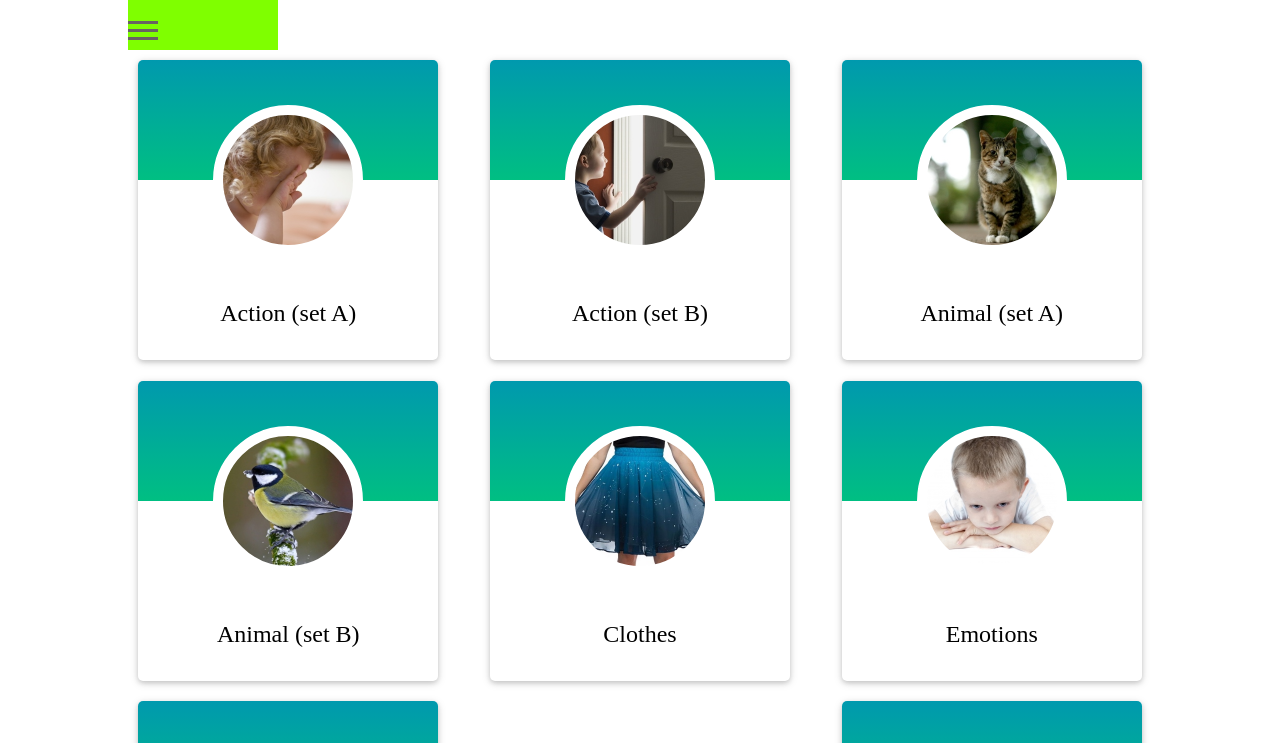
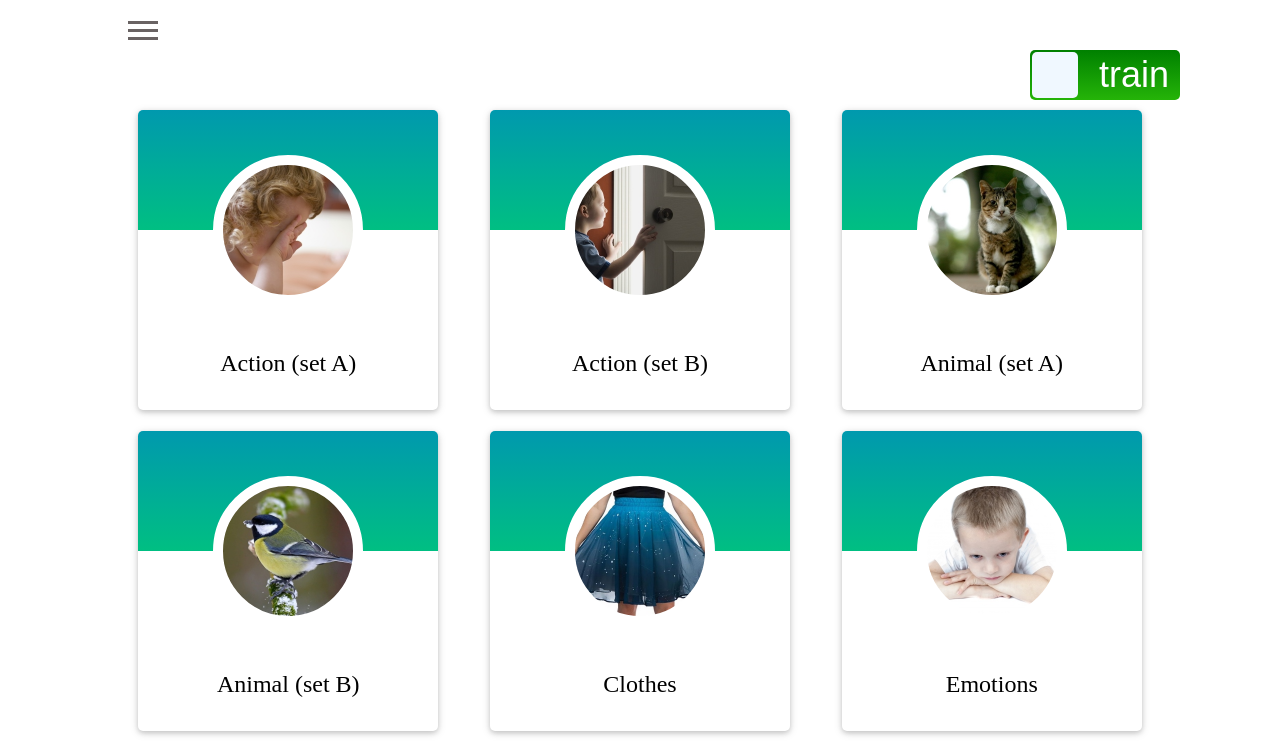
Before and after one commit to LenarFF/english-for-kids, a website built with webpack: page english-for-kids-base/src/index.html in a window 1280 px wide. Shown: the top 743 px of the page. Built offline with nearby package versions, Linux system fonts and the light colour scheme.

Commit message:
feat: add toggle

```diff
--- a/english-for-kids-base/src/components/card/word-card/rotate/rotate.ts
+++ b/english-for-kids-base/src/components/card/word-card/rotate/rotate.ts
@@ -9,12 +9,12 @@ export class Rotate extends BaseComponent {
     xml:space="preserve">
  <g>
    <g>
-     <path d="M91.465,5.491c-0.748-0.311-1.609-0.139-2.18,0.434l-8.316,8.316C72.046,5.057,60.125,0,47.399,0
+     <path class="path" d="M91.465,5.491c-0.748-0.311-1.609-0.139-2.18,0.434l-8.316,8.316C72.046,5.057,60.125,0,47.399,0
        c-2.692,0-5.407,0.235-8.068,0.697C21.218,3.845,6.542,17.405,1.944,35.244c-0.155,0.599-0.023,1.235,0.355,1.724
        c0.379,0.489,0.962,0.775,1.581,0.775h12.738c0.839,0,1.59-0.524,1.878-1.313c3.729-10.193,12.992-17.971,23.598-19.814
        c1.747-0.303,3.525-0.456,5.288-0.456c8.428,0,16.299,3.374,22.168,9.5l-8.445,8.444c-0.571,0.572-0.742,1.432-0.434,2.179
        c0.311,0.748,1.039,1.235,1.848,1.235h28.181c1.104,0,2-0.896,2-2V7.338C92.7,6.53,92.211,5.801,91.465,5.491z"/>
-     <path d="M90.192,56.328H77.455c-0.839,0-1.59,0.523-1.878,1.312c-3.729,10.193-12.992,17.972-23.598,19.814
+     <path class="path" d="M90.192,56.328H77.455c-0.839,0-1.59,0.523-1.878,1.312c-3.729,10.193-12.992,17.972-23.598,19.814
        c-1.748,0.303-3.525,0.456-5.288,0.456c-8.428,0-16.3-3.374-22.168-9.5l8.444-8.444c0.572-0.572,0.743-1.432,0.434-2.179
        c-0.31-0.748-1.039-1.235-1.848-1.235H3.374c-1.104,0-2,0.896-2,2v28.181c0,0.809,0.487,1.538,1.235,1.848
        c0.746,0.31,1.607,0.138,2.179-0.435l8.316-8.315c8.922,9.183,20.843,14.241,33.569,14.241c2.693,0,5.408-0.235,8.069-0.697
--- a/english-for-kids-base/src/components/card/word-card/word-card.css
+++ b/english-for-kids-base/src/components/card/word-card/word-card.css
@@ -7,6 +7,7 @@
   justify-content: space-around;
   perspective: 44rem;
   cursor: pointer;
+  background-color: aliceblue;
 }
 
 .word-card {
--- a/english-for-kids-base/src/components/card/word-card/word-card.ts
+++ b/english-for-kids-base/src/components/card/word-card/word-card.ts
@@ -64,7 +64,8 @@ export class WordCard extends BaseComponent {
 
   createAudio(event: Event): void {
     const eventTarget = event.target as HTMLElement;
-    if (eventTarget.classList.contains('word-card__rotate-img')) {
+    if (eventTarget.classList.contains('word-card__rotate-img')
+     || eventTarget.classList.contains('path')) {
       return;
     }
     const word = this.wordCardFront.element.getAttribute('data-word') as string;
--- a/english-for-kids-base/src/components/burger/burger.ts
+++ b/english-for-kids-base/src/components/menu/burger/burger.ts
@@ -1,4 +1,4 @@
-import { BaseComponent } from '../base-component';
+import { BaseComponent } from '../../base-component';
 import './burger.css';
 
 export class Burger extends BaseComponent {
--- a/english-for-kids-base/src/components/menu/menu.ts
+++ b/english-for-kids-base/src/components/menu/menu.ts
@@ -1,7 +1,7 @@
 import { CategoryPage } from '../../pages/category-page/category-page';
 import { MainPage } from '../../pages/main-page/main-page';
 import { BaseComponent } from '../base-component';
-import { Burger } from '../burger/burger';
+import { Burger } from './burger/burger';
 import './menu.css';
 
 export class Menu extends BaseComponent {
@@ -41,7 +41,6 @@ export class Menu extends BaseComponent {
     for (let i = 0; i < menuElements.length; i++) {
       const listItem = new BaseComponent('li', ['list__el']);
       listItem.element.innerHTML = `${menuElements[i]}`;
-      listItem.element.setAttribute('data-number', `${i}`);
       listItem.element.addEventListener('click', () => this.goToCategory(i));
       this.list.element.append(listItem.element);
     }
--- /dev/null
+++ b/english-for-kids-base/src/components/toggle/toggle.css
@@ -0,0 +1,45 @@
+
+.switch{
+  position: absolute;
+  top: 50px;
+  right: 100px;
+  -webkit-appearance: none;
+  background: linear-gradient(green, rgb(37, 180, 8));
+  cursor: pointer;
+  height: 50px;
+  width: 150px;
+  border-radius: 5px;
+}
+.switch::after {
+  top: 2px;
+  left: 2px;
+  content: '';
+  width: 46px;
+  height: 46px;
+  background-color: aliceblue;
+  position: absolute;
+  border-radius: 5px;
+  transition: .3s;
+  }
+.switch:checked {
+  background: linear-gradient(rgb(250, 102, 56), rgb(217, 221, 15));
+  }
+.switch:checked::after {
+  transform: translateX(100px);
+  }
+.switch::before {
+  content: "train";
+  position: absolute;
+  top: 4px;
+  left: 69px;
+  font-size: 36px;
+  color: white;
+  }
+  .switch:checked::before {
+    content: "play";
+    left: 15px;
+  }
+
+.switch:focus {
+  outline-color: transparent;
+}
--- /dev/null
+++ b/english-for-kids-base/src/components/toggle/toggle.ts
@@ -0,0 +1,9 @@
+import { BaseComponent } from '../base-component';
+import './toggle.css';
+
+export class Toggle extends BaseComponent {
+  constructor() {
+    super('input', ['switch']);
+    (this.element as HTMLInputElement).type = 'checkbox';
+  }
+}
--- a/english-for-kids-base/src/index.ts
+++ b/english-for-kids-base/src/index.ts
@@ -1,6 +1,4 @@
 import { AppWrapper } from './pages/app-wrapper/app-wrapper';
-import { CategoryPage } from './pages/category-page/category-page';
-import { MainPage } from './pages/main-page/main-page';
 import './style.css';
 
 const appWrapper = new AppWrapper();
--- a/english-for-kids-base/src/pages/app-wrapper/app-wrapper.css
+++ b/english-for-kids-base/src/pages/app-wrapper/app-wrapper.css
@@ -5,18 +5,5 @@ height: 100%;
 justify-content: space-between;
 margin: 0 auto;
 max-width: 1920px;
+padding-top: 100px;
 }
-
-.toggle {
-  width: 150px;
-  height: 50px;
-  background-color: chartreuse;
-}
-
-.app__control {
-  display: flex;
-  justify-content: space-between;
-  height: 150px;
-  align-items: center;
-  padding: 0 10%;
-}
--- a/english-for-kids-base/src/pages/app-wrapper/app-wrapper.ts
+++ b/english-for-kids-base/src/pages/app-wrapper/app-wrapper.ts
@@ -2,11 +2,12 @@ import { categoryCardsInfo } from '../../cardsInfo';
 import { BaseComponent } from '../../components/base-component';
 import { Footer } from '../../components/footer/footer';
 import { Menu } from '../../components/menu/menu';
+import { Toggle } from '../../components/toggle/toggle';
 import { MainPage } from '../main-page/main-page';
 import './app-wrapper.css';
 
 export class AppWrapper extends BaseComponent {
-  toggle: BaseComponent;
+  toggle: Toggle;
 
   control: BaseComponent;
 
@@ -25,7 +26,7 @@ export class AppWrapper extends BaseComponent {
 
     this.categoryNameIndex = 0;
     this.control = new BaseComponent('div', ['app__control']);
-    this.toggle = new BaseComponent('div', ['toggle']);
+    this.toggle = new Toggle();
     this.mainPage = new MainPage();
     this.mainPage.renderCards();
     this.menuElements = categoryCardsInfo[this.categoryNameIndex];
```
Also changed, not shown: english-for-kids-base/src/components/menu/burger/burger.css (renamed from english-for-kids-base/src/components/burger/burger.css).
